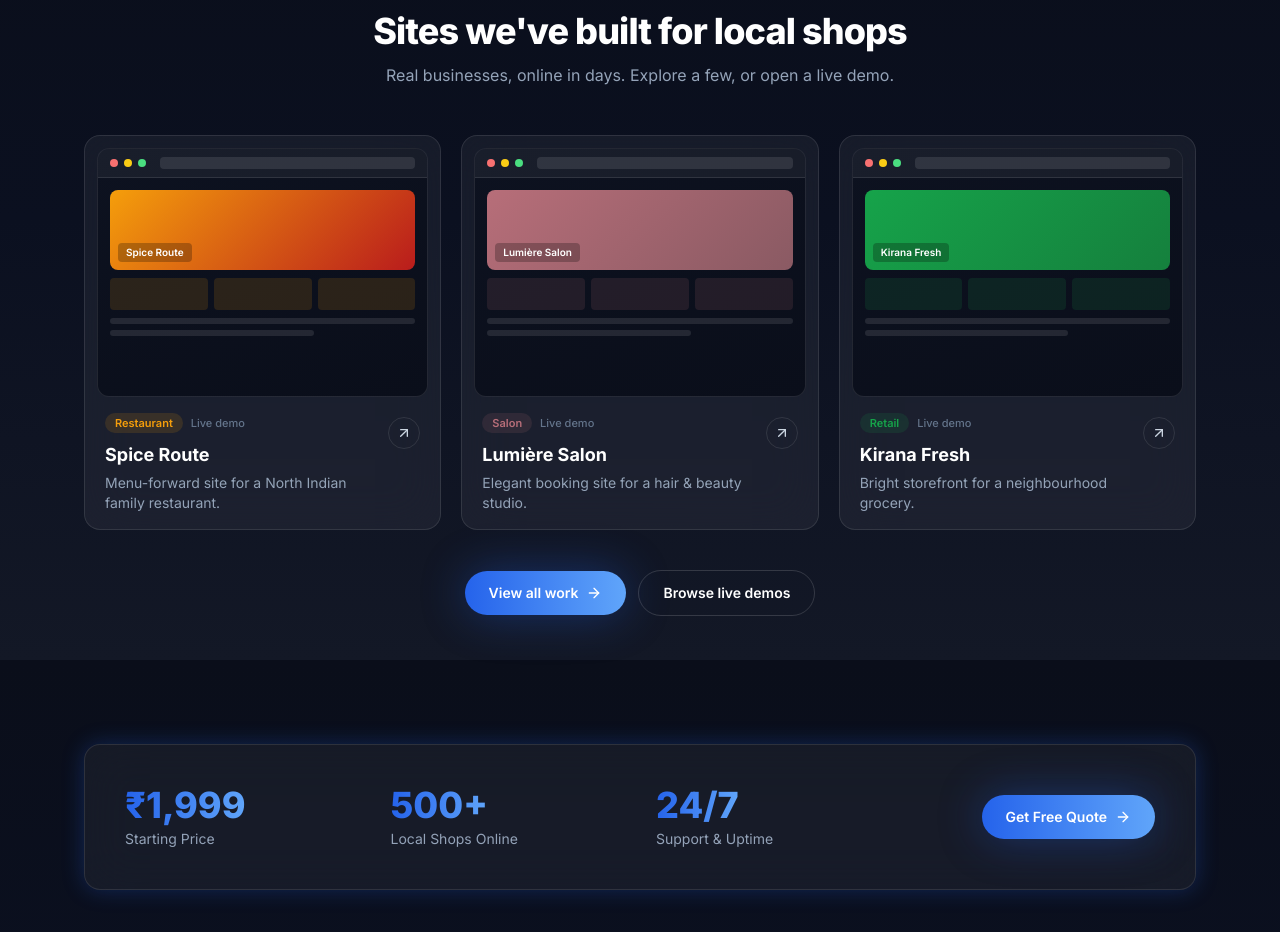
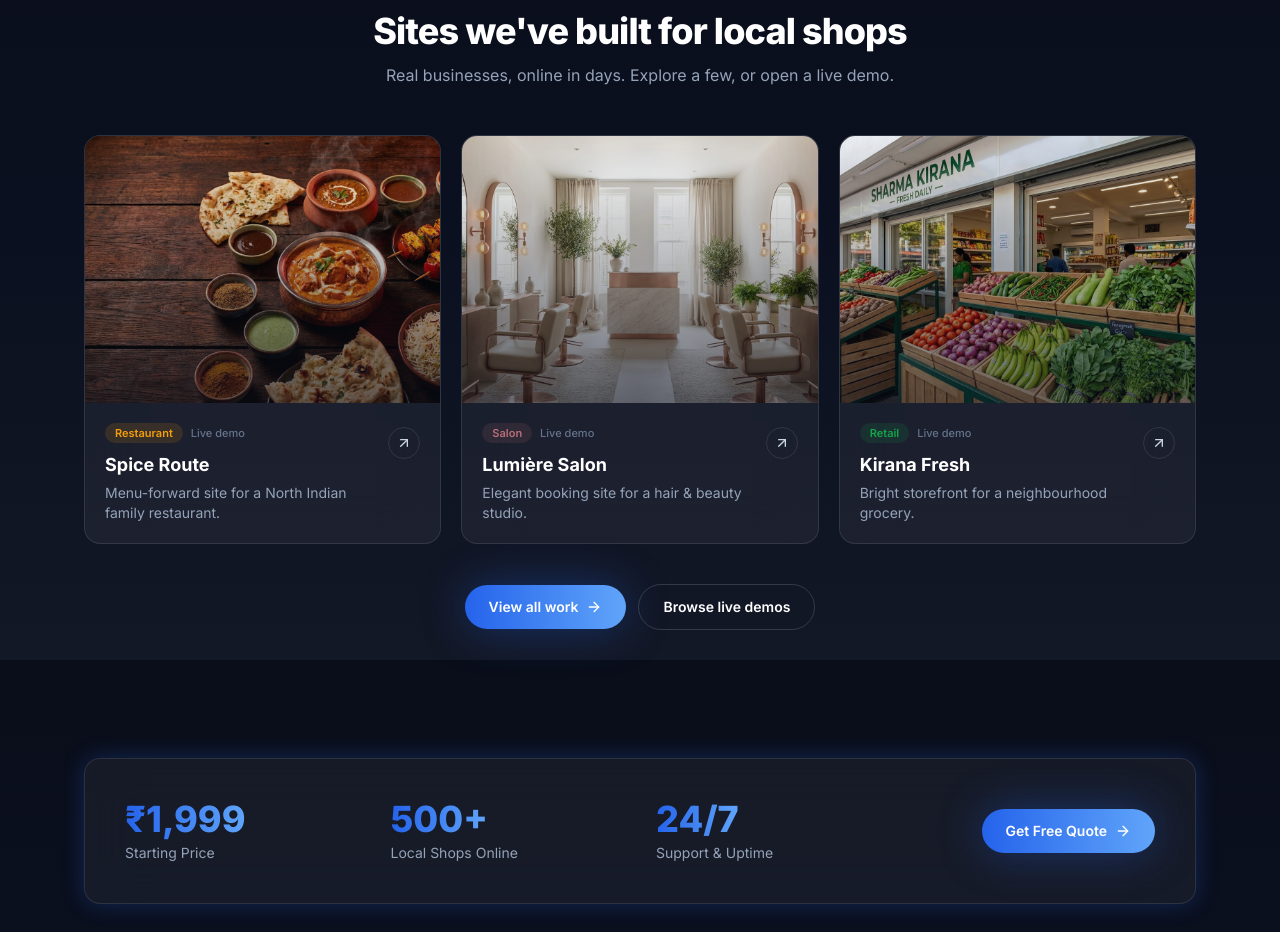
Before and after one commit to cursed-goblin/web, a React (Vite) app: page / in a window 1280 px wide. Shown: the part 1740-2672 px from the top of the page. Built offline with nearby package versions, Linux system fonts and the light colour scheme.

Commit message:
update images

```diff
--- a/src/components/ProjectCard.jsx
+++ b/src/components/ProjectCard.jsx
@@ -13,15 +13,29 @@ export default function ProjectCard({ project, index = 0 }) {
     >
       <Link
         to={`/portfolio/${project.slug}`}
-        className="glass group block h-full rounded-2xl p-3 transition-all duration-300 hover:-translate-y-1 hover:border-accent-400/40 hover:shadow-glow-sm"
+        className="glass group block h-full overflow-hidden rounded-2xl transition-all duration-300 hover:-translate-y-1 hover:border-accent-400/40 hover:shadow-glow-sm"
       >
+        {project.thumb ? (
+          <div className="relative aspect-[4/3] overflow-hidden">
+            <img
+              src={project.thumb}
+              alt={`${project.name} website preview`}
+              className="h-full w-full object-cover transition-transform duration-500 group-hover:scale-105"
+              loading="lazy"
+            />
+            <div className="absolute inset-0 bg-gradient-to-t from-ink-900/60 to-transparent" />
+          </div>
+        ) : (
+          <div className="p-3 pb-0">
             <MockThumb
               accent={project.accent}
               accent2={project.accent2}
               label={project.name}
               className="aspect-[4/3]"
             />
-        <div className="flex items-start justify-between gap-3 px-2 pb-1 pt-4">
+          </div>
+        )}
+        <div className="flex items-start justify-between gap-3 p-5">
           <div>
             <div className="flex items-center gap-2">
               <span
--- a/src/data/projects.js
+++ b/src/data/projects.js
@@ -1,5 +1,17 @@
 // Portfolio projects. Projects with a `demo` slug also have a live demo under
-// /demo/:slug. The rest are case studies with their own detail page.
+// /demo/:slug. Projects with real photography set `thumb` (and optional
+// `gallery`); the rest fall back to a styled CSS mockup thumbnail.
+import restaurantHero from "../assets/demos/restaurant-hero.png"
+import restaurantButter from "../assets/demos/restaurant-butterchicken.png"
+import restaurantPaneer from "../assets/demos/restaurant-paneer.png"
+import restaurantInterior from "../assets/demos/restaurant-interior.png"
+import salonInterior from "../assets/demos/salon-interior.png"
+import salonStyling from "../assets/demos/salon-styling.png"
+import salonManicure from "../assets/demos/salon-manicure.png"
+import retailStorefront from "../assets/demos/retail-storefront.png"
+import retailBasket from "../assets/demos/retail-basket.png"
+import retailShelves from "../assets/demos/retail-shelves.png"
+
 export const projects = [
   {
     slug: "spice-route",
@@ -8,6 +20,8 @@ export const projects = [
     accent: "#f59e0b",
     accent2: "#b91c1c",
     demo: "restaurant",
+    thumb: restaurantHero,
+    gallery: [restaurantHero, restaurantButter, restaurantPaneer, restaurantInterior],
     year: "2025",
     location: "Jaipur",
     oneLiner: "Menu-forward site for a North Indian family restaurant.",
@@ -27,6 +41,8 @@ export const projects = [
     accent: "#b76e79",
     accent2: "#8a5a63",
     demo: "salon",
+    thumb: salonInterior,
+    gallery: [salonInterior, salonStyling, salonManicure],
     year: "2025",
     location: "Bengaluru",
     oneLiner: "Elegant booking site for a hair & beauty studio.",
@@ -46,6 +62,8 @@ export const projects = [
     accent: "#16a34a",
     accent2: "#15803d",
     demo: "retail",
+    thumb: retailStorefront,
+    gallery: [retailStorefront, retailBasket, retailShelves],
     year: "2025",
     location: "Pune",
     oneLiner: "Bright storefront for a neighbourhood grocery.",
--- a/src/pages/ProjectDetail.jsx
+++ b/src/pages/ProjectDetail.jsx
@@ -9,6 +9,8 @@ export default function ProjectDetail() {
   const project = getProject(slug)
 
   if (!project) return <Navigate to="/portfolio" replace />
+
+  const gallery = project.gallery && project.gallery.length ? project.gallery : null
 
   return (
     <div className="pt-28 sm:pt-32">
@@ -54,13 +56,45 @@ export default function ProjectDetail() {
           transition={{ duration: 0.6, delay: 0.1 }}
           className="mt-8"
         >
+          {project.thumb ? (
+            <div className="relative mx-auto max-w-3xl overflow-hidden rounded-2xl border border-white/10 shadow-glow-sm">
+              <img
+                src={project.thumb}
+                alt={`${project.name} website preview`}
+                className="aspect-[16/10] w-full object-cover"
+                loading="eager"
+              />
+            </div>
+          ) : (
             <MockThumb
               accent={project.accent}
               accent2={project.accent2}
               label={project.name}
               className="mx-auto max-w-3xl"
             />
+          )}
         </motion.div>
+
+        {/* Gallery */}
+        {gallery && (
+          <motion.div
+            initial={{ opacity: 0, y: 20 }}
+            whileInView={{ opacity: 1, y: 0 }}
+            viewport={{ once: true, margin: "-60px" }}
+            transition={{ duration: 0.5 }}
+            className="mt-4 grid grid-cols-2 gap-3 sm:grid-cols-4"
+          >
+            {gallery.map((src, i) => (
+              <img
+                key={i}
+                src={src}
+                alt={`${project.name} detail ${i + 1}`}
+                className="aspect-square w-full rounded-xl border border-white/10 object-cover transition-transform duration-500 hover:scale-105"
+                loading="lazy"
+              />
+            ))}
+          </motion.div>
+        )}
 
         {/* Body */}
         <div className="mt-12 grid gap-10 lg:grid-cols-3">
```
Lines whose indentation alone changed are shown as unchanged.
